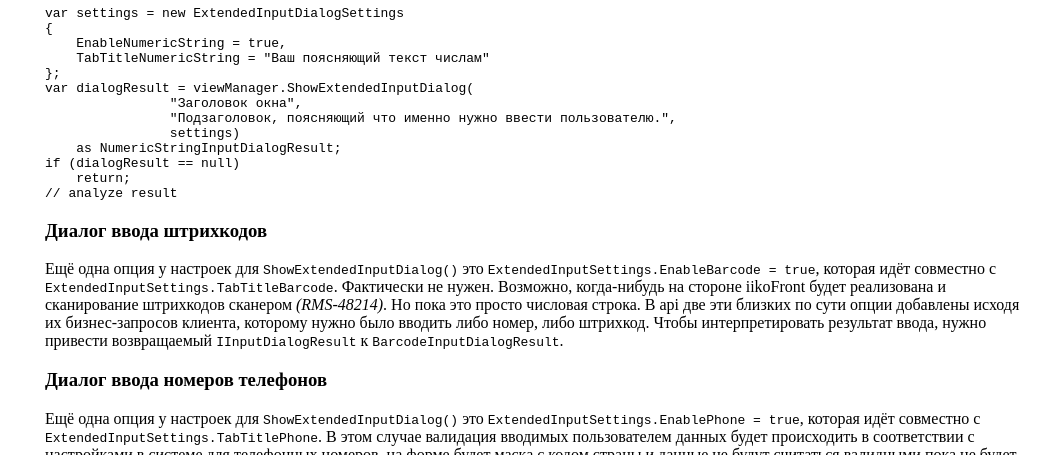
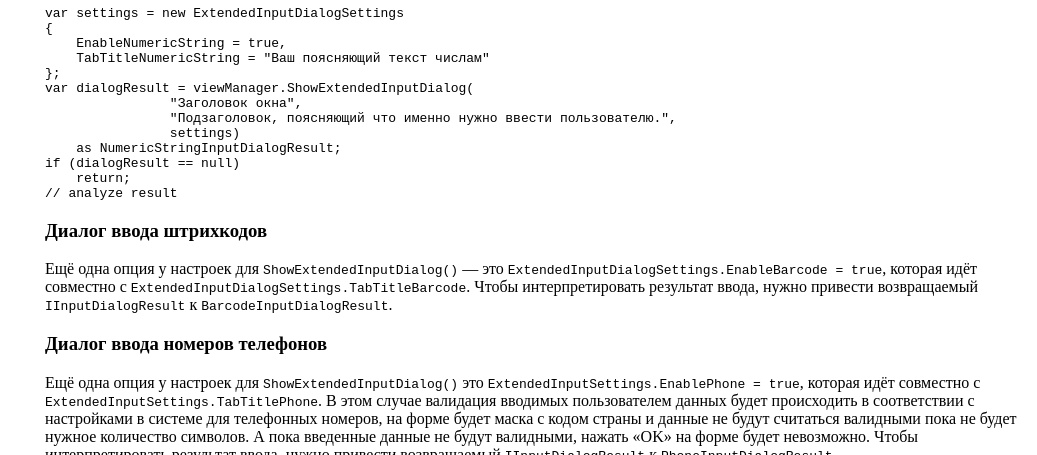
Before and after one commit to iiko/front.api.doc, a Jekyll site: the page built from v6/ru/ViewManager.md, in a window 1280 px wide and 900 px high, scrolled down 3313 px, cut to the strip 0-455 px from the top of the window. Shown: the whole strip, without its empty margins (243-1280 px from the left). Built offline with Jekyll 4.4.1, drawn with Linux system fonts in a browser that asks for light colours.

Commit message:
Update v6/ru/ViewManager.md
Co-Authored-By: ierof <babasya@gmail.com>

````diff
--- a/v6/ru/ViewManager.md
+++ b/v6/ru/ViewManager.md
@@ -70,7 +70,7 @@ if (dialogResult == null)
 ```
 
 ### Диалог ввода штрихкодов
-Ещё одна опция у настроек для `ShowExtendedInputDialog()` это `ExtendedInputSettings.EnableBarcode = true`, которая идёт совместно с `ExtendedInputSettings.TabTitleBarcode`. Фактически не нужен. Возможно, когда-нибудь на стороне iikoFront будет реализована и сканирование штрихкодов сканером *(RMS-48214)*. Но пока это просто числовая строка. В api две эти близких по сути опции добавлены исходя их бизнес-запросов клиента, которому нужно было вводить либо номер, либо штрихкод. Чтобы интерпретировать результат ввода, нужно привести возвращаемый `IInputDialogResult` к `BarcodeInputDialogResult`.
+Ещё одна опция у настроек для `ShowExtendedInputDialog()` — это `ExtendedInputDialogSettings.EnableBarcode = true`, которая идёт совместно с `ExtendedInputDialogSettings.TabTitleBarcode`. Чтобы интерпретировать результат ввода, нужно привести возвращаемый `IInputDialogResult` к `BarcodeInputDialogResult`.
 
 ### Диалог ввода номеров телефонов
 Ещё одна опция у настроек для `ShowExtendedInputDialog()` это `ExtendedInputSettings.EnablePhone = true`, которая идёт совместно с `ExtendedInputSettings.TabTitlePhone`. В этом случае валидация вводимых пользователем данных будет происходить в соответствии с настройками в системе для телефонных номеров, на форме будет маска с кодом страны и данные не будут считаться валидными пока не будет нужное количество символов. А пока введенные данные не будут валидными, нажать «OK» на форме будет невозможно. Чтобы интерпретировать результат ввода, нужно привести возвращаемый `IInputDialogResult` к `PhoneInputDialogResult`.
````
